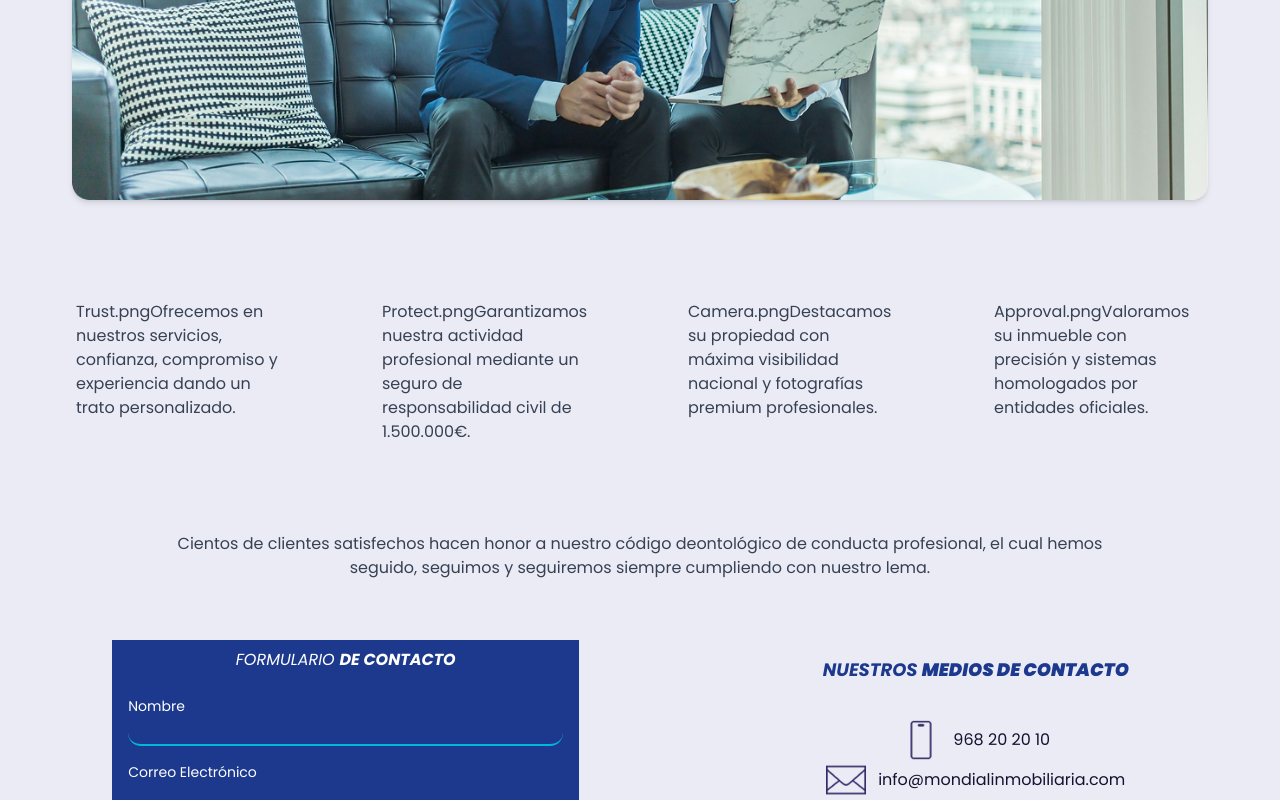
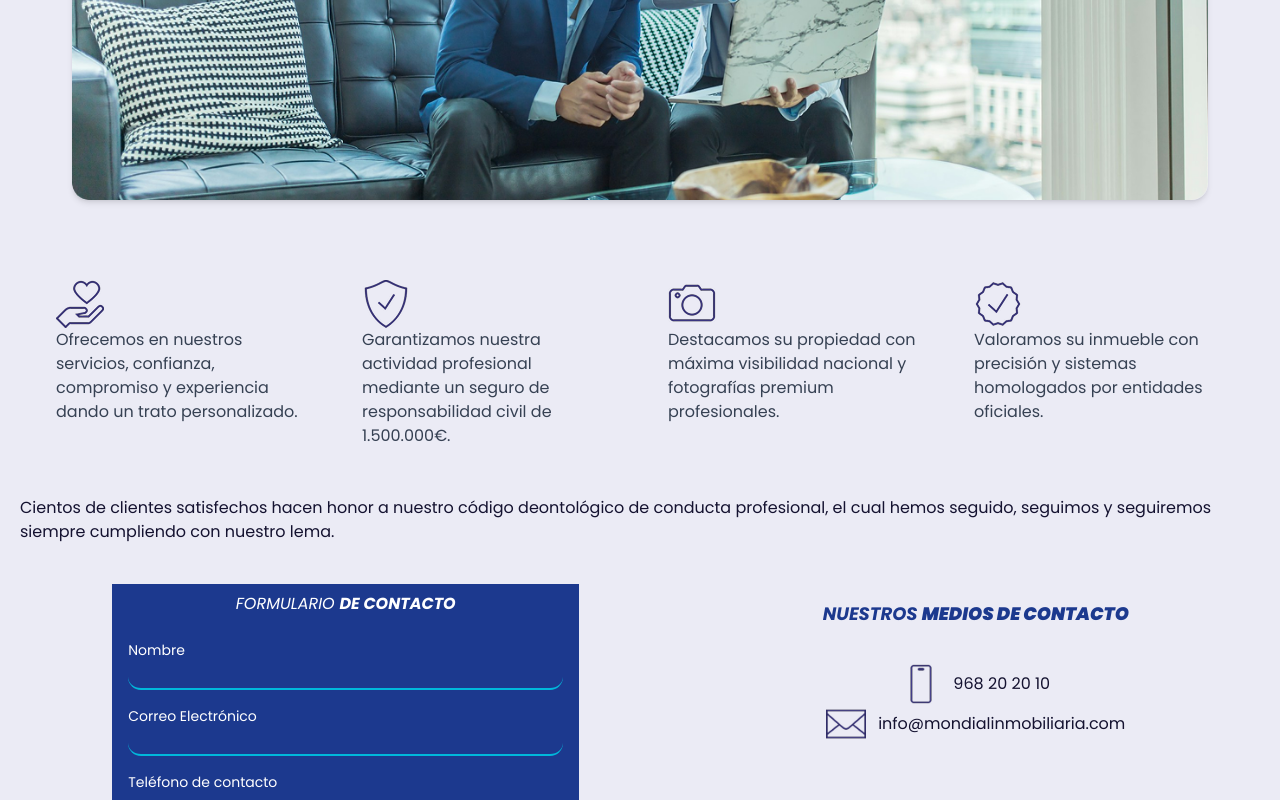
Before and after one commit to pamonge/Mondial, a React (Vite) app: page /us in a window 1280 px wide. Shown: the part 532-1332 px from the top of the page. Built offline with nearby package versions, Linux system fonts and the light colour scheme.

Commit message:
feat: ahora en el map se ve el icono y el texto

```diff
--- a/src/components/aboutUs/AboutUsComponent.jsx
+++ b/src/components/aboutUs/AboutUsComponent.jsx
@@ -28,8 +28,20 @@ export const AboutUsComponent = () => {
 
                     dataAbout.gridItems.map((item, index) => (
                         <div key={index} className={aboutUsStyles.gridItem}>
+                            {item[0] && (
+                                <img
+                                    src={`/src/assets/icons/${item[0]}`}
+                                    alt={item[1]}
+                                    className={aboutUsStyles.icon} // 5. Aplica estilo de icono
+                                />
+                            )}
 
-                            <p className={aboutUsStyles.gridItem}>{item}</p>
+                            {/* 6. Párrafo con nuevo estilo */}
+                            {item[1] && (
+                                <p className={aboutUsStyles.text}> {/* 7. Aplica estilo de texto */}
+                                    {item[1]}
+                                </p>
+                            )}
                         </div>
                     ))
                 }
@@ -37,7 +49,7 @@ export const AboutUsComponent = () => {
             <div >
                 {/*conclusion */}
                 {
-                    <p className={aboutUsStyles.paragraph}>{dataAbout.conclution}</p>
+                    <p className={aboutUsStyles.conclution}>{dataAbout.conclution}</p>
                 }
             </div>
         </div>
```
